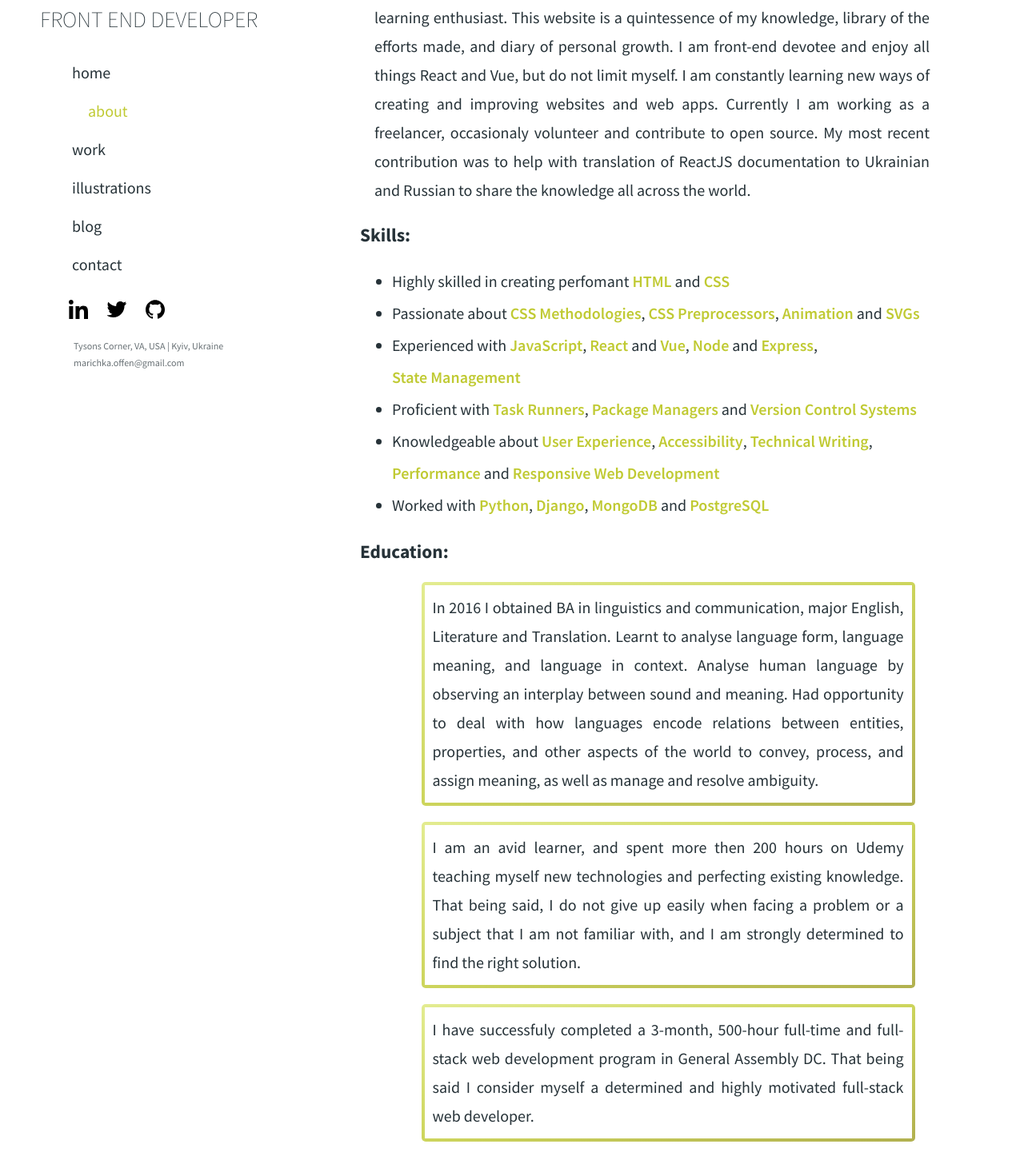
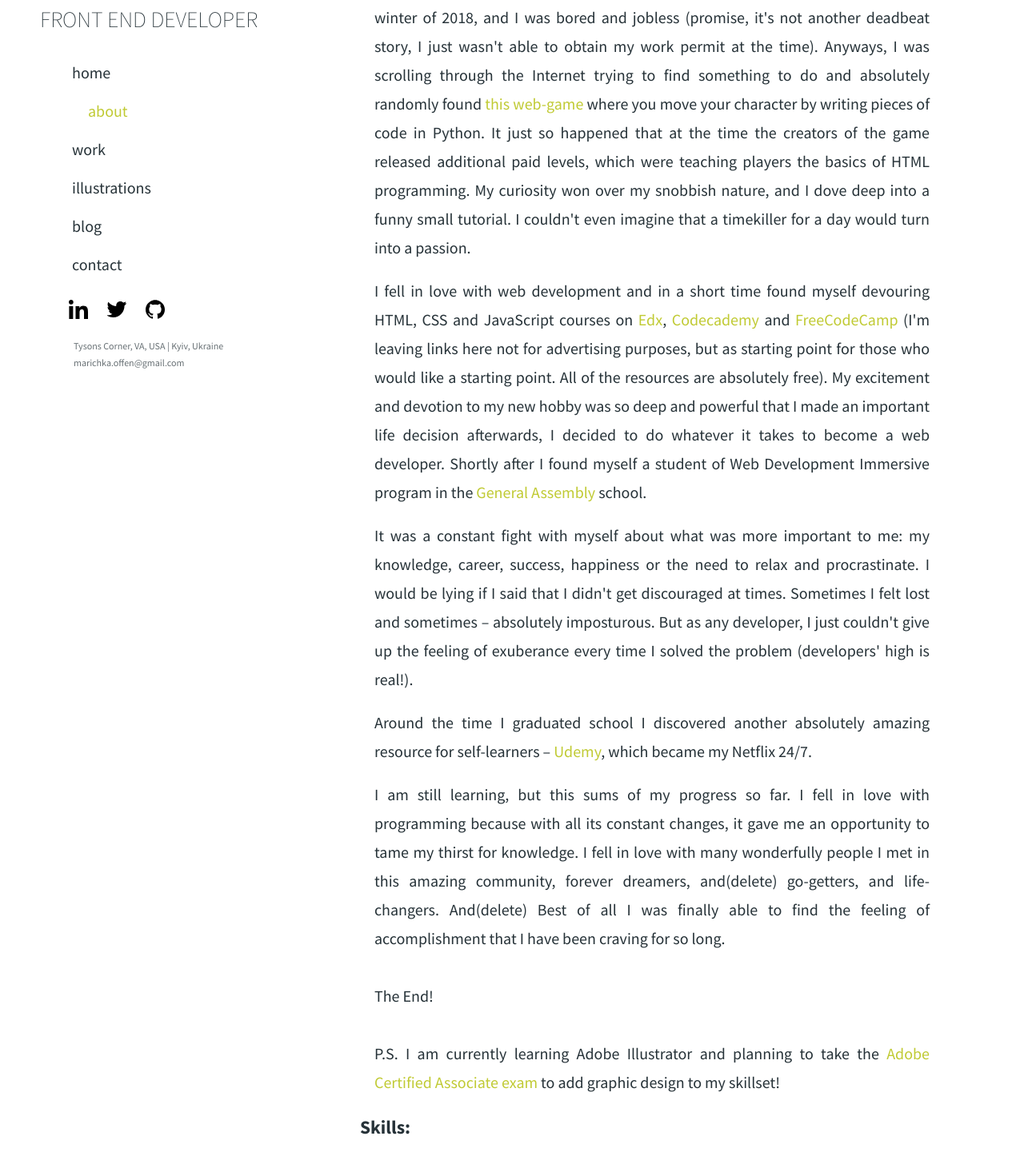
Before and after one commit to marichka-offen/final-portfolio, a Vue app: page /about in a window 1280 px wide. Shown: the part 227-1683 px from the top of the page at 80% size. Built offline with nearby package versions, Linux system fonts and the light colour scheme.

Commit message:
Rewrite About component

```diff
--- a/src/views/About.vue
+++ b/src/views/About.vue
@@ -1,63 +1,131 @@
 <template>
   <div class="about">
-    <h2>
-      A Little About Me
-    </h2>
+    <h2>A Little About Me</h2>
     <p>
-      I am a web development bootcamp graduate, programming aficionado and
-      learning enthusiast. This website is a quintessence of my knowledge,
-      library of the efforts made, and diary of personal growth. I am front-end
-      devotee and enjoy all things React and Vue, but do not limit myself. I am
-      constantly learning new ways of creating and improving websites and web
-      apps. Currently I am working as a freelancer, occasionaly volunteer and
-      contribute to open source. My most recent contribution was to help with
-      translation of ReactJS documentation to Ukrainian and Russian to share the
-      knowledge all across the world.
+      As funny as it sounds, my career in web development started with a game.
+      It was winter of 2018, and I was bored and jobless (promise, it's not
+      another deadbeat story, I just wasn't able to obtain my work permit at the
+      time). Anyways, I was scrolling through the Internet trying to find
+      something to do and absolutely randomly found
+      <a
+        href="https://codecombat.com/"
+      >this web-game</a> where you move your
+      character by writing pieces of code in Python. It just so happened that at
+      the time the creators of the game released additional paid levels, which
+      were teaching players the basics of HTML programming. My curiosity won
+      over my snobbish nature, and I dove deep into a funny small tutorial. I
+      couldn't even imagine that a timekiller for a day would turn into a
+      passion.
     </p>
+    <p>
+      I fell in love with web development and in a short time found myself
+      devouring HTML, CSS and JavaScript courses on
+      <a
+        href="https://www.edx.org/"
+      >Edx</a>,
+      <a href="https://www.codecademy.com/">Codecademy</a> and
+      <a href="https://www.freecodecamp.org/">FreeCodeCamp</a> (I'm leaving
+      links here not for advertising purposes, but as starting point for those
+      who would like a starting point. All of the resources are absolutely
+      free). My excitement and devotion to my new hobby was so deep and powerful
+      that I made an important life decision afterwards, I decided to do
+      whatever it takes to become a web developer. Shortly after I found myself
+      a student of Web Development Immersive program in the
+      <a
+        href="https://generalassemb.ly/"
+      >General Assembly</a> school.
+    </p>
+    <p>
+      It was a constant fight with myself about what was more important to me:
+      my knowledge, career, success, happiness or the need to relax and
+      procrastinate. I would be lying if I said that I didn&#39;t get
+      discouraged at times. Sometimes I felt lost and sometimes – absolutely
+      imposturous. But as any developer, I just couldn&#39;t give up the feeling
+      of exuberance every time I solved the problem (developers&#39; high is
+      real!).
+    </p>
+    <p>
+      Around the time I graduated school I discovered another absolutely amazing
+      resource for self-learners –
+      <a href="https://www.udemy.com/">Udemy</a>,
+      which became my Netflix 24/7.
+    </p>
+    <p>
+      I am still learning, but this sums of my progress so far. I fell in love
+      with programming because with all its constant changes, it gave me an
+      opportunity to tame my thirst for knowledge. I fell in love with many
+      wonderfully people I met in this amazing community, forever dreamers,
+      and(delete) go-getters, and life-changers. And(delete) Best of all I was
+      finally able to find the feeling of accomplishment that I have been
+      craving for so long.
+      <br />
+      <br />The End!
+      <br />
+      <br />P.S. I am currently learning Adobe Illustrator and planning to take
+      the
+      <a
+        href="https://edex.adobe.com/en/aca"
+      >Adobe Certified Associate exam</a>
+      to add graphic design to my skillset!
+    </p>
+
+    <div class="skills">
+      <!-- <img
+        src="../assets/img/blocks.svg"
+        alt="animation of lego blocks consequently descending from the top to represent the building up of knowledge"
+        class="img"
+      />-->
       <h3>Skills:</h3>
       <ul>
         <li>
           Highly skilled in creating perfomant
-        <span class="highlight">HTML</span> and
+          <span class="highlight">HTML</span>and
           <span class="highlight">CSS</span>
         </li>
         <li>
-        Passionate about <span class="highlight">CSS Methodologies</span>,
+          Passionate about
+          <span class="highlight">CSS Methodologies</span>,
           <span class="highlight">CSS Preprocessors</span>,
-        <span class="highlight">Animation</span> and
+          <span class="highlight">Animation</span>and
           <span class="highlight">SVGs</span>
         </li>
         <li>
-        Experienced with <span class="highlight">JavaScript</span>,
-        <span class="highlight">React</span> and
+          Experienced with
+          <span class="highlight">JavaScript</span>,
+          <span class="highlight">React</span>and
           <span class="highlight">Vue</span>,
-        <span class="highlight">Node</span> and
+          <span class="highlight">Node</span>and
           <span class="highlight">Express</span>,
           <span class="highlight">State Management</span>
         </li>
         <li>
-        Proficient with <span class="highlight">Task Runners</span>,
-        <span class="highlight">Package Managers</span> and
+          Proficient with
+          <span class="highlight">Task Runners</span>,
+          <span class="highlight">Package Managers</span>and
           <span class="highlight">Version Control Systems</span>
         </li>
         <li>
-        Knowledgeable about <span class="highlight">User Experience</span>,
+          Knowledgeable about
+          <span class="highlight">User Experience</span>,
           <span class="highlight">Accessibility</span>,
           <span class="highlight">Technical Writing</span>,
-        <span class="highlight">Performance</span> and
+          <span class="highlight">Performance</span>and
           <span class="highlight">Responsive Web Development</span>
         </li>
         <li>
-        Worked with <span class="highlight">Python</span>,
+          Worked with
+          <span class="highlight">Python</span>,
           <span class="highlight">Django</span>,
-        <span class="highlight">MongoDB</span> and
+          <span class="highlight">MongoDB</span>and
           <span class="highlight">PostgreSQL</span>
         </li>
       </ul>
+    </div>
 
     <h3>Education:</h3>
     <ul class="education">
       <li class="education__wrap">
+        <h4>Taras Shevchenko National University of Kyiv | Institute of Philology</h4>
         <p>
           In 2016 I obtained BA in linguistics and communication, major English,
           Literature and Translation. Learnt to analyse language form, language
@@ -69,8 +137,9 @@
         </p>
       </li>
       <li class="education__wrap">
+        <h4>Udemy</h4>
         <p>
-          I am an avid learner, and spent more then 200 hours on Udemy teaching
+          I am an avid learner, and spent hours and hours on Udemy teaching
           myself new technologies and perfecting existing knowledge. That being
           said, I do not give up easily when facing a problem or a subject that
           I am not familiar with, and I am strongly determined to find the right
@@ -78,6 +147,8 @@
         </p>
       </li>
       <li class="education__wrap">
+        <h4>General Assembly</h4>
+
         <p>
           I have successfuly completed a 3-month, 500-hour full-time and
           full-stack web development program in General Assembly DC. That being
@@ -89,36 +160,17 @@
   </div>
 </template>
 
+<script>
+import "../assets/img/blocks.svg";
+export default {};
+</script>
+
 <style lang="scss">
 ul {
-  line-height: 2;
+  line-height: 1.8;
+  min-width: min-content;
 }
-.highlight {
-  display: inline-block;
-  color: #c0ca33;
-  font-weight: 600; //   padding: 0 5px;
-}
-
-.education {
-  list-style-type: none;
-  width: 90%;
-  margin: 0 auto;
-  &__wrap {
-    padding: 0.4rem;
-    margin-bottom: 2rem;
-    border-radius: 5px;
-    background-image: linear-gradient(
-      to bottom right,
-      rgba(#dce775, 0.8),
-      rgba(#c0ca33, 0.8),
-      rgba(#9e9d24, 0.8)
-    );
-
-    & > p {
-      padding: 1rem;
-      background-color: #fff;
+h4 {
   margin: 0;
 }
-  }
-}
 </style>
```
Lines whose indentation alone changed are shown as unchanged.
